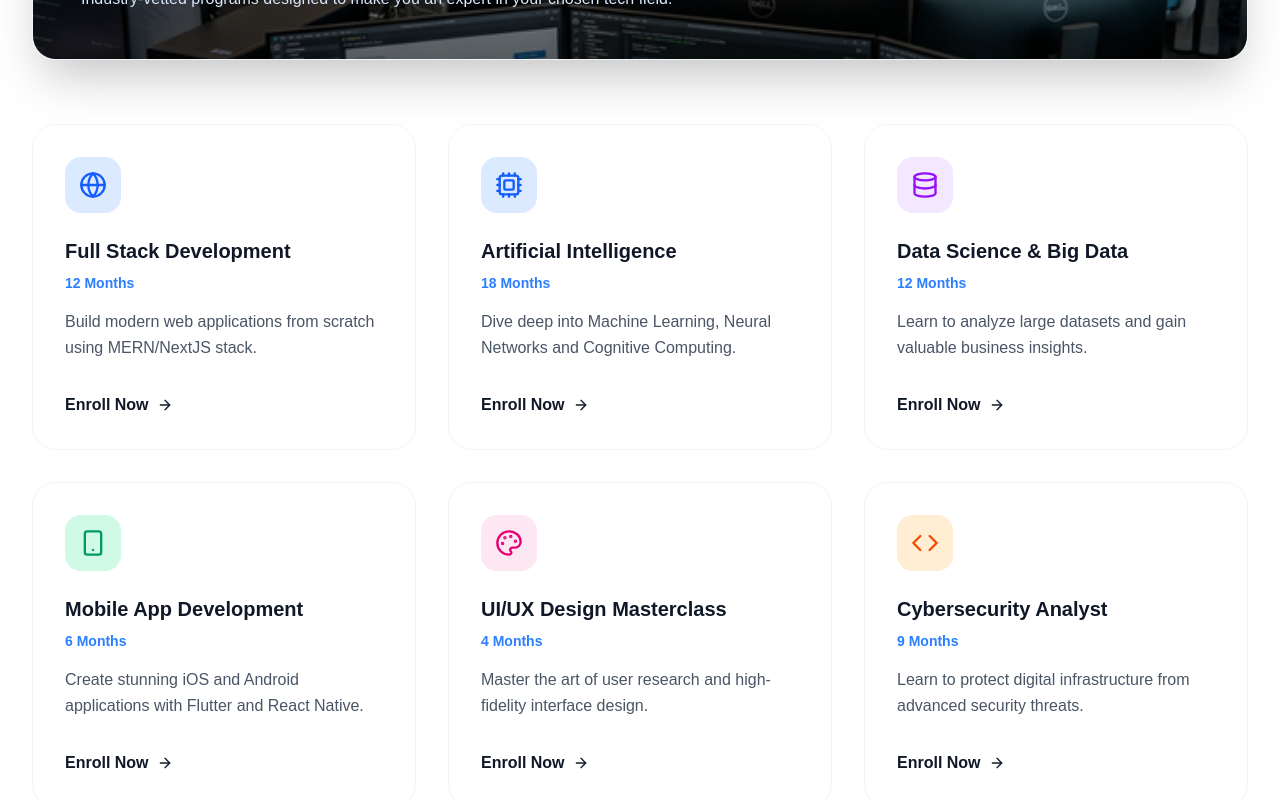
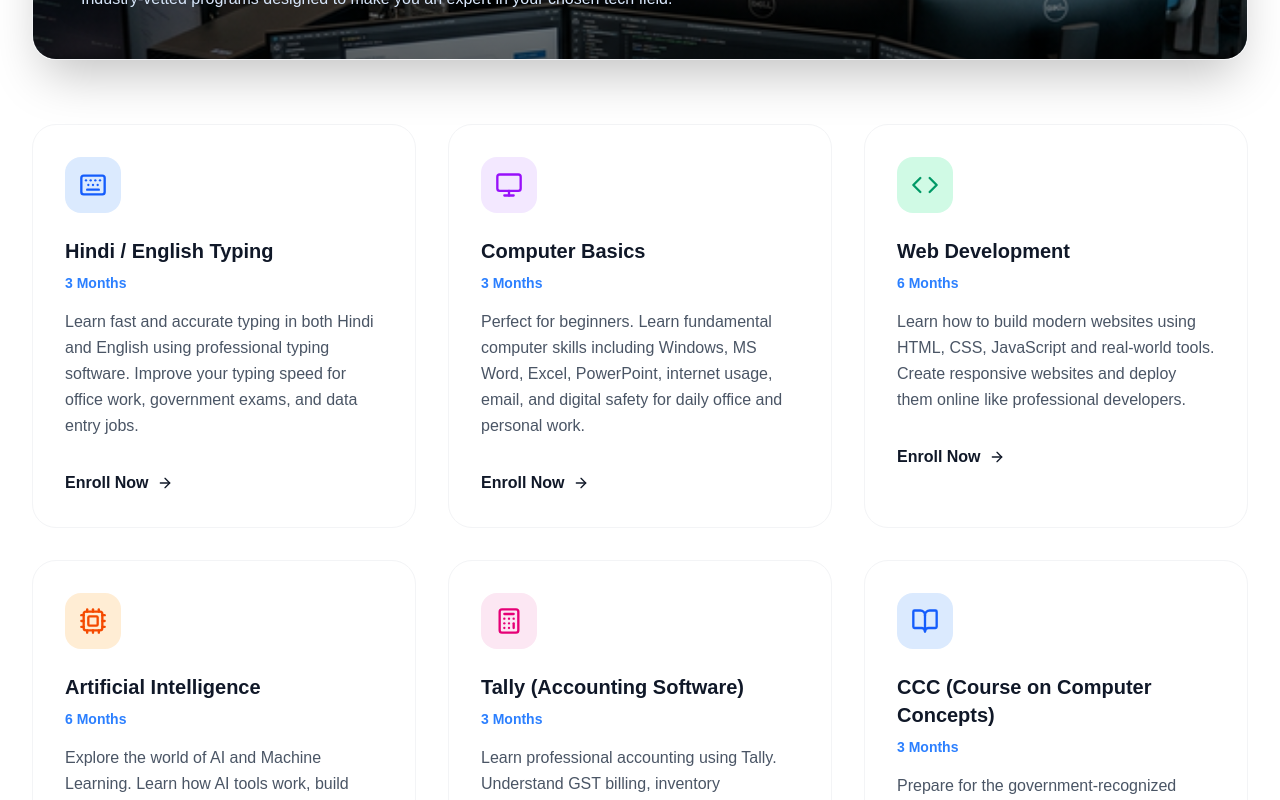
Before and after one commit to kartik020603/kimtWebsite, a Next.js app: page /course in a window 1280 px wide. Shown: the part 400-1200 px from the top of the page. Built offline with nearby package versions, Linux system fonts and the light colour scheme.

Commit message:
content: Update courses list and hero slider photos array

```diff
--- a/src/app/course/page.tsx
+++ b/src/app/course/page.tsx
@@ -1,14 +1,14 @@
-import { Code, Database, Cpu, Globe, Smartphone, Palette, ArrowRight } from "lucide-react";
+import { ArrowRight, Keyboard, Monitor, Code, Cpu, Calculator, BookOpen } from "lucide-react";
 import Link from "next/link";
 
 export default function Courses() {
     const courses = [
-        { name: "Full Stack Development", duration: "12 Months", icon: Globe, color: "bg-blue-100 text-blue-600", desc: "Build modern web applications from scratch using MERN/NextJS stack." },
-        { name: "Artificial Intelligence", duration: "18 Months", icon: Cpu, color: "bg-blue-100 text-blue-600", desc: "Dive deep into Machine Learning, Neural Networks and Cognitive Computing." },
-        { name: "Data Science & Big Data", duration: "12 Months", icon: Database, color: "bg-purple-100 text-purple-600", desc: "Learn to analyze large datasets and gain valuable business insights." },
-        { name: "Mobile App Development", duration: "6 Months", icon: Smartphone, color: "bg-emerald-100 text-emerald-600", desc: "Create stunning iOS and Android applications with Flutter and React Native." },
-        { name: "UI/UX Design Masterclass", duration: "4 Months", icon: Palette, color: "bg-pink-100 text-pink-600", desc: "Master the art of user research and high-fidelity interface design." },
-        { name: "Cybersecurity Analyst", duration: "9 Months", icon: Code, color: "bg-orange-100 text-orange-600", desc: "Learn to protect digital infrastructure from advanced security threats." },
+        { name: "Hindi / English Typing", duration: "3 Months", icon: Keyboard, color: "bg-blue-100 text-blue-600", desc: "Learn fast and accurate typing in both Hindi and English using professional typing software. Improve your typing speed for office work, government exams, and data entry jobs." },
+        { name: "Computer Basics", duration: "3 Months", icon: Monitor, color: "bg-purple-100 text-purple-600", desc: "Perfect for beginners. Learn fundamental computer skills including Windows, MS Word, Excel, PowerPoint, internet usage, email, and digital safety for daily office and personal work." },
+        { name: "Web Development", duration: "6 Months", icon: Code, color: "bg-emerald-100 text-emerald-600", desc: "Learn how to build modern websites using HTML, CSS, JavaScript and real-world tools. Create responsive websites and deploy them online like professional developers." },
+        { name: "Artificial Intelligence", duration: "6 Months", icon: Cpu, color: "bg-orange-100 text-orange-600", desc: "Explore the world of AI and Machine Learning. Learn how AI tools work, build simple AI models, and use modern AI technologies for your new earning startup." },
+        { name: "Tally (Accounting Software)", duration: "3 Months", icon: Calculator, color: "bg-pink-100 text-pink-600", desc: "Learn professional accounting using Tally. Understand GST billing, inventory management, financial reports, and real business accounting practices." },
+        { name: "CCC (Course on Computer Concepts)", duration: "3 Months", icon: BookOpen, color: "bg-blue-100 text-blue-600", desc: "Prepare for the government-recognized CCC certification. Learn basic computer operations, MS Office, internet usage, and digital literacy required for many government jobs." },
     ];
 
     return (
--- a/src/components/HeroSlider.tsx
+++ b/src/components/HeroSlider.tsx
@@ -4,7 +4,7 @@ import { useEffect, useState } from "react";
 import Link from "next/link";
 import { ArrowRight, Sparkles } from "lucide-react";
 
-const slides = ["/hero1.png", "/hero2.png", "/hero3.png"];
+const slides = ["/hero1.jpg", "/hero2.jpg", "/hero3.jpg", "/hero4.jpg"];
 
 export default function HeroSlider() {
     const [current, setCurrent] = useState(0);
```
